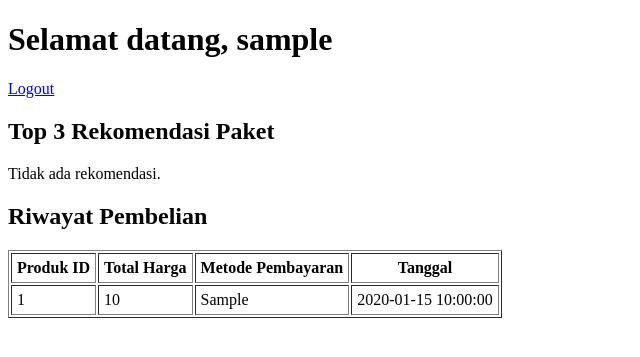
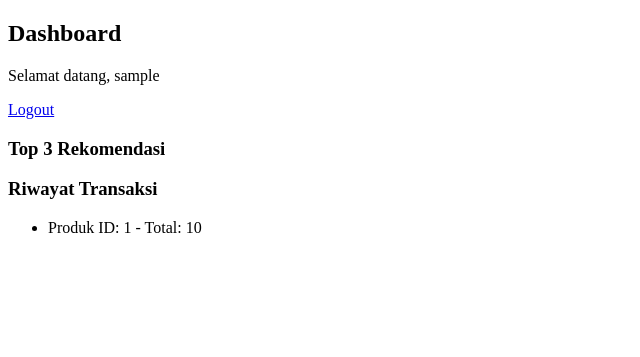
Before and after one commit to stnnsfjrh/deployCik, a PHP site: page /dashboard.php in a window 1280 px wide. Shown: the top 357 px of the page, without its empty margins (0-640 px from the left). Run offline with PHP 8.4, Linux system fonts and the light colour scheme; the visitor is signed in with stand-in values (Sample User, id 1); tables that the repository leaves empty or names only in its code hold one stand-in row (values such as "Sample post"); data that the repository does not hold is empty; some libraries are stand-ins or nearby versions.

Commit message:
Refactor dashboard for improved readability and API usage

```diff
--- a/dashboard.php
+++ b/dashboard.php
@@ -14,12 +14,12 @@ $stmt = $pdo->prepare("SELECT * FROM users WHERE id = :id");
 $stmt->execute(['id' => $user_id]);
 $user = $stmt->fetch(PDO::FETCH_ASSOC);
 
-// Ambil riwayat pembelian
+// Ambil riwayat transaksi
 $stmt2 = $pdo->prepare("SELECT * FROM transactions WHERE user_id = :user_id ORDER BY created_at DESC");
 $stmt2->execute(['user_id' => $user_id]);
 $transactions = $stmt2->fetchAll(PDO::FETCH_ASSOC);
 
-// Persiapkan data untuk API ML
+// Persiapkan input untuk API ML
 $input = [
     "input" => [
         "avg_call_duration" => (float)$user['avg_call_duration'],
@@ -36,10 +36,13 @@ $input = [
 ];
 
 // Panggil API ML
-$api_url = "https://api-insightx-production.up.railway.app/predict";
-$ch = curl_init($api_url);
+$ml_api_url = getenv('ML_API_URL');
+$ch = curl_init($ml_api_url);
 curl_setopt($ch, CURLOPT_RETURNTRANSFER, true);
-curl_setopt($ch, CURLOPT_HTTPHEADER, ['Content-Type: application/json']);
+curl_setopt($ch, CURLOPT_HTTPHEADER, [
+    'Content-Type: application/json',
+    'Authorization: Bearer ' . getenv('ML_API_KEY')
+]);
 curl_setopt($ch, CURLOPT_POST, true);
 curl_setopt($ch, CURLOPT_POSTFIELDS, json_encode($input));
 $response = curl_exec($ch);
@@ -47,7 +50,6 @@ curl_close($ch);
 
 $result = json_decode($response, true);
 $top3 = $result['top_3_recommendations'] ?? [];
-
 ?>
 
 <!DOCTYPE html>
@@ -56,41 +58,22 @@ $top3 = $result['top_3_recommendations'] ?? [];
     <title>Dashboard</title>
 </head>
 <body>
-<h1>Selamat datang, <?= htmlspecialchars($user['username']) ?></h1>
+<h2>Dashboard</h2>
+<p>Selamat datang, <?php echo htmlspecialchars($user['username']); ?></p>
 <a href="logout.php">Logout</a>
 
-<h2>Top 3 Rekomendasi Paket</h2>
-<?php if(count($top3) > 0): ?>
+<h3>Top 3 Rekomendasi</h3>
 <ul>
-    <?php foreach($top3 as $rec): ?>
-    <li><?= htmlspecialchars($rec['label']) ?> (Probabilitas: <?= round($rec['probability'],3) ?>)</li>
-    <?php endforeach; ?>
+<?php foreach($top3 as $rec): ?>
+    <li><?php echo $rec['label'] . " (prob: " . $rec['probability'] . ")"; ?></li>
+<?php endforeach; ?>
 </ul>
-<?php else: ?>
-<p>Tidak ada rekomendasi.</p>
-<?php endif; ?>
 
-<h2>Riwayat Pembelian</h2>
-<?php if(count($transactions) > 0): ?>
-<table border="1" cellpadding="5">
-<tr>
-    <th>Produk ID</th>
-    <th>Total Harga</th>
-    <th>Metode Pembayaran</th>
-    <th>Tanggal</th>
-</tr>
-<?php foreach($transactions as $trx): ?>
-<tr>
-    <td><?= htmlspecialchars($trx['produk_id']) ?></td>
-    <td><?= number_format($trx['total_harga'],0,",",".") ?></td>
-    <td><?= htmlspecialchars($trx['metode_pembayaran']) ?></td>
-    <td><?= htmlspecialchars($trx['created_at'] ?? '-') ?></td>
-</tr>
+<h3>Riwayat Transaksi</h3>
+<ul>
+<?php foreach($transactions as $t): ?>
+    <li>Produk ID: <?php echo $t['produk_id']; ?> - Total: <?php echo $t['total_harga']; ?></li>
 <?php endforeach; ?>
-</table>
-<?php else: ?>
-<p>Belum ada transaksi.</p>
-<?php endif; ?>
-
+</ul>
 </body>
 </html>
```
